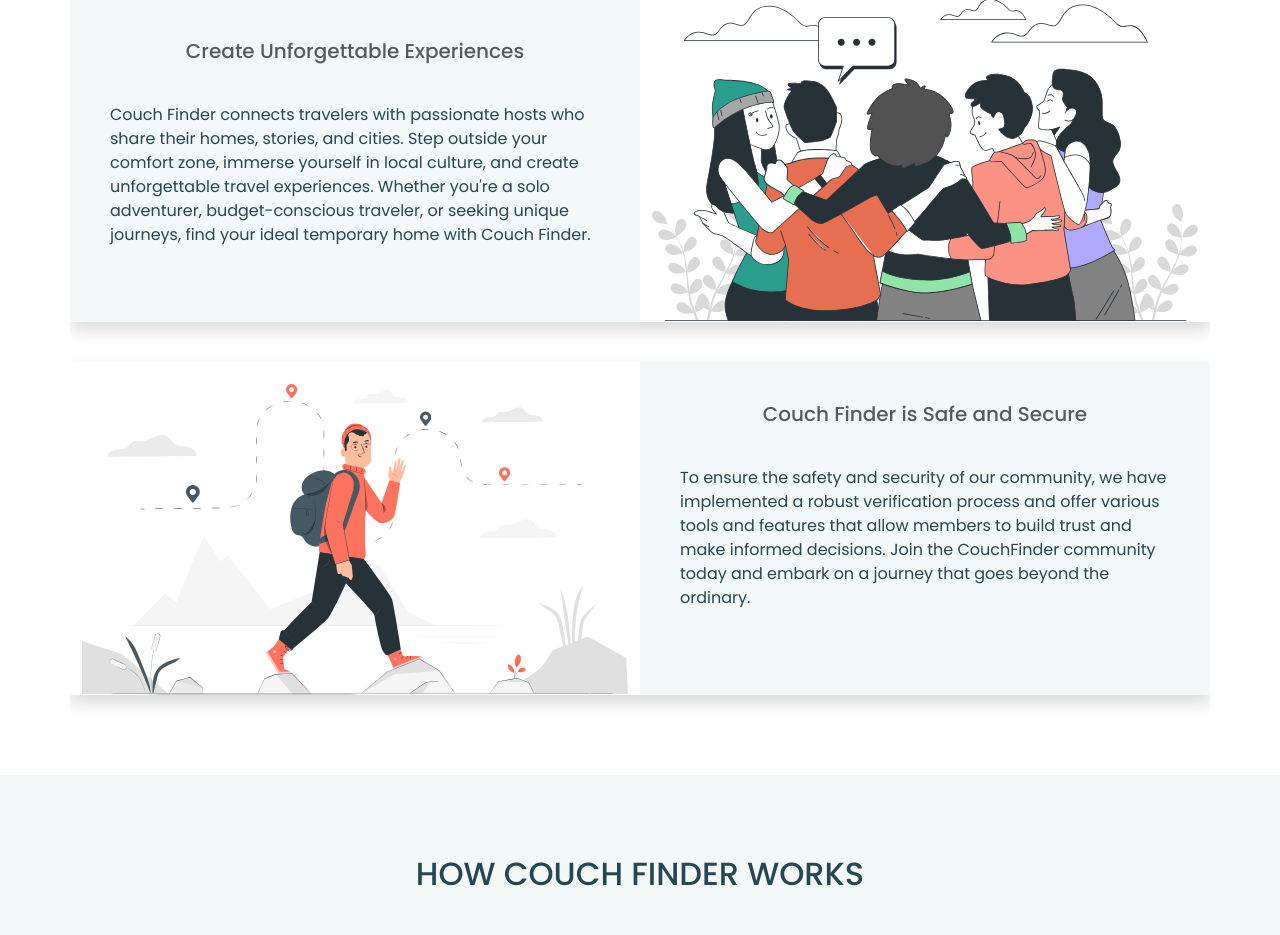
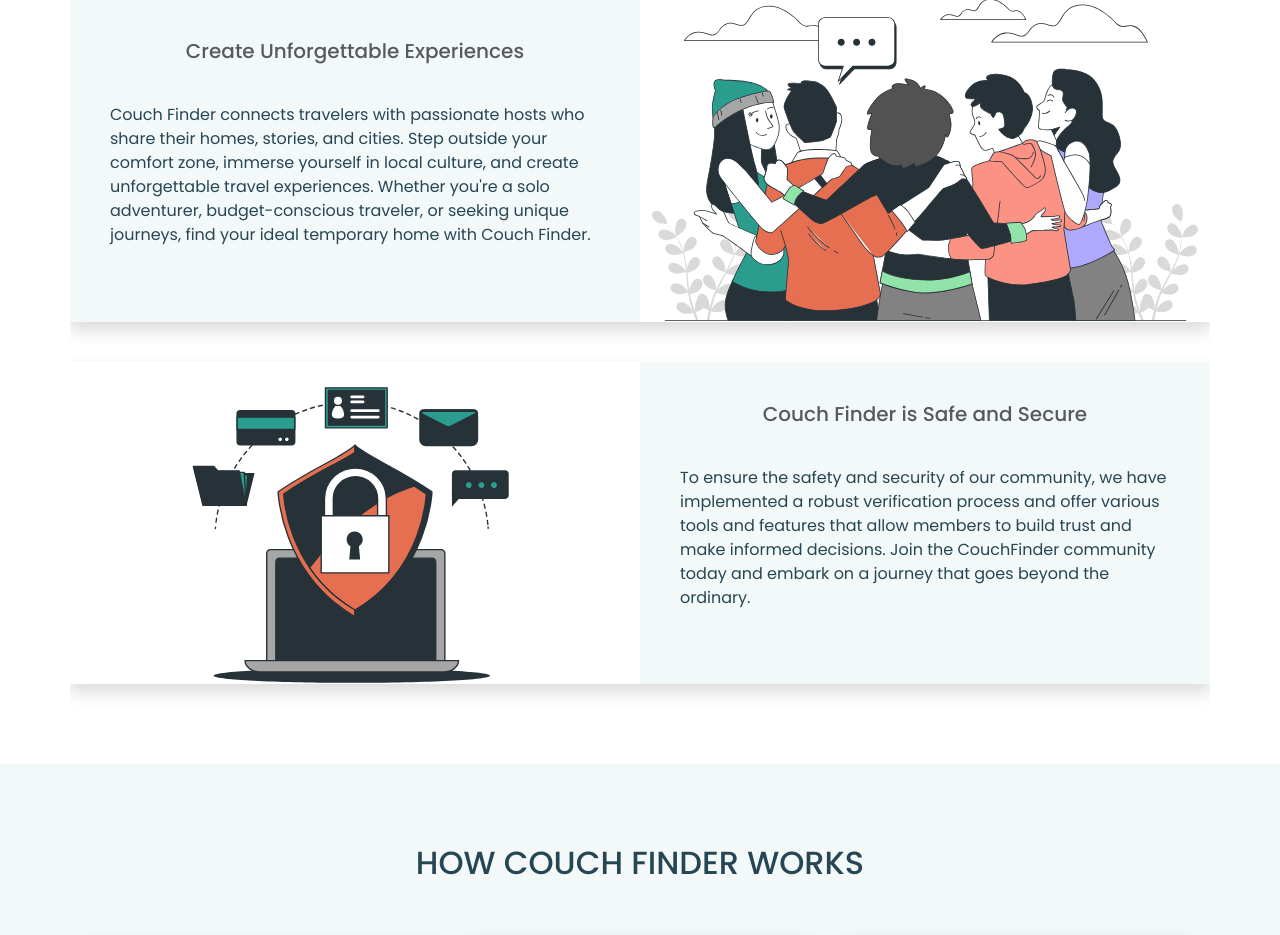
Before and after one commit to mika-sims/CouchFinder, a Django app: page / in a window 1280 px wide. Shown: the part 1380-2315 px from the top of the page. Run offline with Django 4.2, Linux system fonts and the light colour scheme; parts of the project's set-up code (start-up, migrations or seed data) failed here and were passed over; some libraries are stand-ins or nearby versions.

Commit message:
Change about section image

```diff
--- a/templates/index.html
+++ b/templates/index.html
@@ -93,7 +93,7 @@
         </div>
         <div class="row shadow my-5">
             <div class="col-md-6">
-                <img src="{% static 'images/about-section-001.svg' %}" class="card-img-top" alt="..."
+                <img src="{% static 'images/about-section-003.svg' %}" class="card-img-top" alt="..."
                     data-aos="fade-right" data-aos-offset="300" data-aos-easing="ease-in-sine">
             </div>
             <div class="col-md-6 d-flex flex-column align-items-center bg-light p-5">
```
